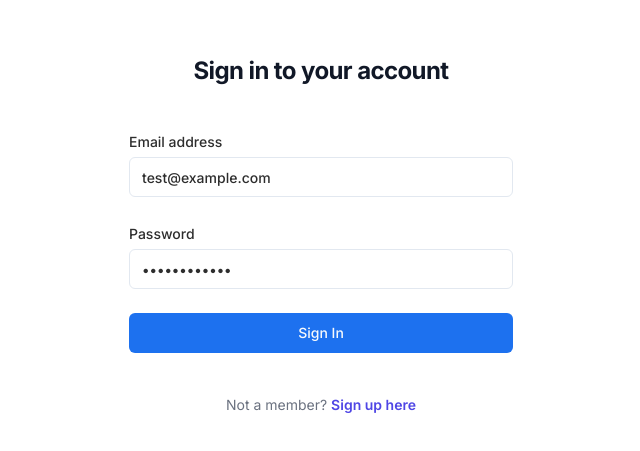
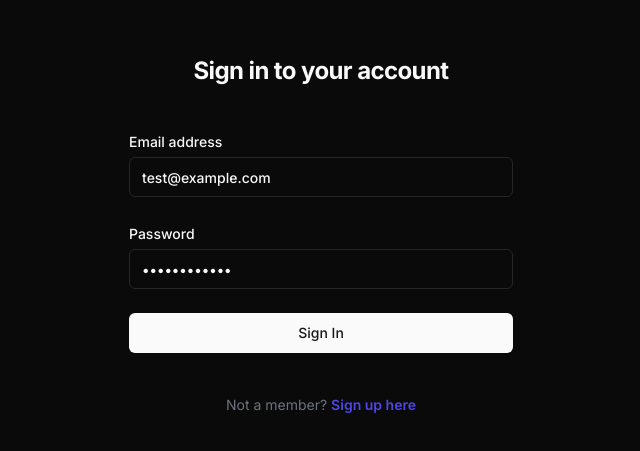
Before and after one commit to soumakkdev/note-tree, a Next.js app: page /login in a window 1280 px wide. Shown: the part 185-636 px from the top of the page, without its empty margins (319-959 px from the left). Built offline with nearby package versions, Linux system fonts and the light colour scheme.

Commit message:
theme toggle setup

```diff
--- a/package.json
+++ b/package.json
@@ -32,6 +32,7 @@
 		"jotai": "^2.8.0",
 		"lucide-react": "^0.377.0",
 		"next": "14.2.3",
+		"next-themes": "^0.3.0",
 		"radash": "^12.1.0",
 		"react": "^18",
 		"react-dom": "^18",
--- a/src/app/globals.css
+++ b/src/app/globals.css
@@ -6,29 +6,21 @@
 	:root {
 		--background: hsl(0 0% 100%);
 		--foreground: #2d2d2d;
-
 		--card: hsl(0 0% 100%);
 		--card-foreground: #2d2d2d;
-
 		--popover: hsl(0 0% 100%);
 		--popover-foreground: #2d2d2d;
-
 		--primary: #1d71ef;
 		--primary-foreground: hsl(210 40% 98%);
 		--primary-surface: #eff8ff;
-
 		--secondary: hsl(210 40% 96.1%);
 		--secondary-foreground: hsl(222.2 47.4% 11.2%);
-
 		--muted: hsl(210 20% 96.1%);
 		--muted-foreground: hsl(215.4 16.3% 46.9%);
-
 		--accent: hsl(210 40% 96.1%);
 		--accent-foreground: hsl(222.2 47.4% 11.2%);
-
 		--destructive: hsl(0 84.2% 60.2%);
 		--destructive-foreground: hsl(210 40% 98%);
-
 		--border: hsl(214.3 31.8% 91.4%);
 		--input: hsl(214.3 31.8% 91.4%);
 		--ring: #2d2d2d;
@@ -37,33 +29,26 @@
 	}
 
 	.dark {
-		--background: hsl(222.2 84% 4.9%);
-		--foreground: hsl(210 40% 98%);
-
-		--card: hsl(222.2 84% 4.9%);
-		--card-foreground: hsl(210 40% 98%);
-
-		--popover: hsl(222.2 84% 4.9%);
-		--popover-foreground: hsl(210 40% 98%);
-
-		--primary: hsl(210 40% 98%);
-		--primary-foreground: hsl(222.2 47.4% 11.2%);
-
-		--secondary: hsl(217.2 32.6% 17.5%);
-		--secondary-foreground: hsl(210 40% 98%);
-
-		--muted: hsl(217.2 32.6% 17.5%);
-		--muted-foreground: hsl(215 20.2% 65.1%);
-
-		--accent: hsl(217.2 32.6% 17.5%);
-		--accent-foreground: hsl(210 40% 98%);
-
+		--background: hsl(0 0% 3.9%);
+		--foreground: hsl(0 0% 98%);
+		--card: hsl(0 0% 3.9%);
+		--card-foreground: hsl(0 0% 98%);
+		--popover: hsl(0 0% 3.9%);
+		--popover-foreground: hsl(0 0% 98%);
+		--primary: hsl(0 0% 98%);
+		--primary-foreground: hsl(0 0% 9%);
+		--primary-surface: #292929;
+		--secondary: hsl(0 0% 14.9%);
+		--secondary-foreground: hsl(0 0% 98%);
+		--muted: hsl(0 0% 14.9%);
+		--muted-foreground: hsl(0 0% 63.9%);
+		--accent: hsl(0 0% 14.9%);
+		--accent-foreground: hsl(0 0% 98%);
 		--destructive: hsl(0 62.8% 30.6%);
-		--destructive-foreground: hsl(210 40% 98%);
-
-		--border: hsl(217.2 32.6% 17.5%);
-		--input: hsl(217.2 32.6% 17.5%);
-		--ring: hsl(212.7 26.8% 83.9%);
+		--destructive-foreground: hsl(0 0% 98%);
+		--border: hsl(0 0% 14.9%);
+		--input: hsl(0 0% 14.9%);
+		--ring: hsl(0 0% 83.1%);
 	}
 }
 
--- a/src/app/layout.tsx
+++ b/src/app/layout.tsx
@@ -2,6 +2,7 @@ import QueryProvider from '@/lib/query/QueryProvider'
 import type { Metadata } from 'next'
 import { Inter } from 'next/font/google'
 import './globals.css'
+import { ThemeProvider } from 'next-themes'
 
 const inter = Inter({ subsets: ['latin'] })
 
@@ -18,7 +19,9 @@ export default function RootLayout({
 	return (
 		<html lang="en">
 			<body className={inter.className}>
-				<QueryProvider>{children}</QueryProvider>
+				<ThemeProvider attribute="class" defaultTheme="dark" enableSystem disableTransitionOnChange>
+					<QueryProvider>{children}</QueryProvider>
+				</ThemeProvider>
 			</body>
 		</html>
 	)
--- a/src/app/login/page.tsx
+++ b/src/app/login/page.tsx
@@ -53,7 +53,7 @@ export default function Login({ searchParams }: { searchParams: { message: strin
 	return (
 		<div className="flex min-h-full flex-col justify-center px-6 py-12 lg:px-8">
 			<div className="sm:mx-auto sm:w-full sm:max-w-sm">
-				<h2 className="mt-10 text-center text-2xl font-bold leading-9 tracking-tight text-gray-900">Sign in to your account</h2>
+				<h2 className="mt-10 text-center text-2xl font-bold leading-9 tracking-tight text-foreground">Sign in to your account</h2>
 			</div>
 
 			<div className="mt-10 sm:mx-auto sm:w-full sm:max-w-sm">
--- a/src/components/layout/SideNav.tsx
+++ b/src/components/layout/SideNav.tsx
@@ -1,18 +1,33 @@
 'use client'
+import { createClient } from '@/lib/supabase/client'
+import { User } from '@supabase/supabase-js'
 import { useSetAtom } from 'jotai'
 import { Notebook, Search, Star, Trash2, User2 } from 'lucide-react'
+import { useTheme } from 'next-themes'
 import { useRouter } from 'next/navigation'
 import NotesSearch from '../notes/list/NotesSearch'
+import {
+	DropdownMenu,
+	DropdownMenuContent,
+	DropdownMenuItem,
+	DropdownMenuLabel,
+	DropdownMenuPortal,
+	DropdownMenuRadioGroup,
+	DropdownMenuRadioItem,
+	DropdownMenuSeparator,
+	DropdownMenuSub,
+	DropdownMenuSubContent,
+	DropdownMenuSubTrigger,
+	DropdownMenuTrigger,
+} from '../ui/dropdown-menu'
 import { isSearchMenuOpen } from './Layout.utils'
 import NavButton from './NavButton'
-import { DropdownMenu, DropdownMenuContent, DropdownMenuItem, DropdownMenuLabel, DropdownMenuTrigger } from '../ui/dropdown-menu'
-import { User } from '@supabase/supabase-js'
-import { createClient } from '@/lib/supabase/client'
 
 export default function SideNav({ user }: { user: User }) {
 	const router = useRouter()
 	const setIsSearchOpen = useSetAtom(isSearchMenuOpen)
 	const supabase = createClient()
+	const { theme, setTheme } = useTheme()
 
 	async function handleLogout() {
 		await supabase.auth.signOut()
@@ -38,7 +53,30 @@ export default function SideNav({ user }: { user: User }) {
 						<DropdownMenuLabel>
 							<p className="text-xs text-muted-foreground font-normal">{user.email}</p>
 						</DropdownMenuLabel>
-						<DropdownMenuItem className="text-xs">Profile</DropdownMenuItem>
+
+						<DropdownMenuSeparator />
+
+						<DropdownMenuSub>
+							<DropdownMenuSubTrigger>
+								<span className="text-xs">Theme</span>
+							</DropdownMenuSubTrigger>
+							<DropdownMenuPortal>
+								<DropdownMenuSubContent>
+									<DropdownMenuRadioGroup value={theme} onValueChange={setTheme}>
+										<DropdownMenuRadioItem className="text-xs" value="system">
+											System
+										</DropdownMenuRadioItem>
+										<DropdownMenuRadioItem className="text-xs" value="dark">
+											Dark
+										</DropdownMenuRadioItem>
+										<DropdownMenuRadioItem className="text-xs" value="light">
+											Light
+										</DropdownMenuRadioItem>
+									</DropdownMenuRadioGroup>
+								</DropdownMenuSubContent>
+							</DropdownMenuPortal>
+						</DropdownMenuSub>
+
 						<DropdownMenuItem className="text-xs" onClick={handleLogout}>
 							Log out
 						</DropdownMenuItem>
```
Also changed, not shown: 1 other file (tests, documents, lock files or other folders).
